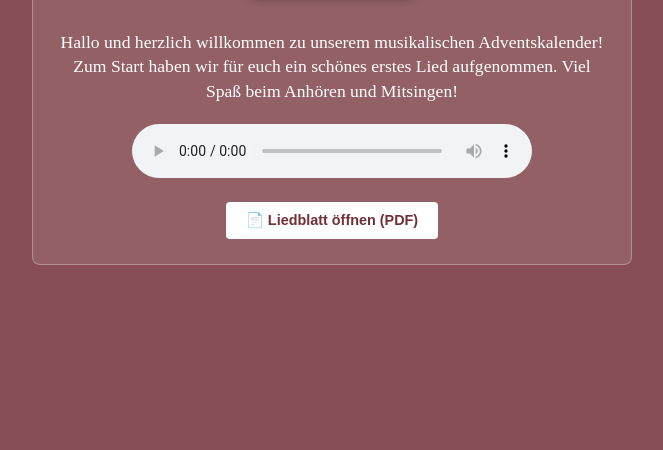
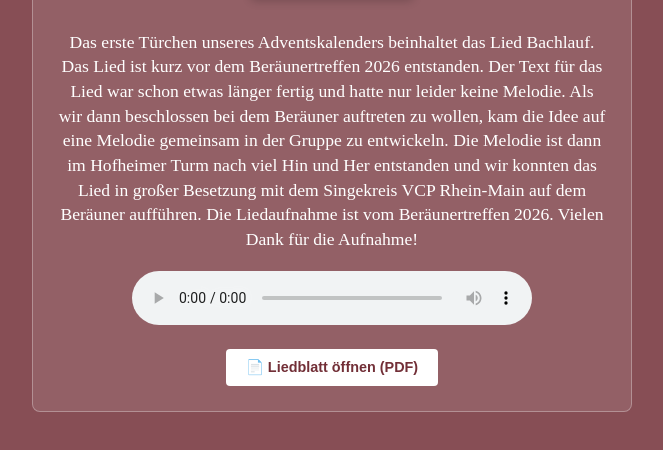
Before and after one commit to josieundfinn/josieundfinn.github.io, a plain HTML site: page index.html in a window 1280 px wide. Shown: the part 310-760 px from the top of the page, without its empty margins (308-971 px from the left). Drawn offline with Linux system fonts and the light colour scheme.

Commit message:
Update index.html

```diff
--- a/index.html
+++ b/index.html
@@ -107,7 +107,9 @@
             <!-- Bild aus dem Ordner "bilder" -->
             <img src="bilder/tag1_bild.jpg" alt="Weihnachtliches Motiv" class="door-img">
 
-            <p>Hallo und herzlich willkommen zu unserem musikalischen Adventskalender! Zum Start haben wir für euch ein schönes erstes Lied aufgenommen. Viel Spaß beim Anhören und Mitsingen!</p>
+            <p>Das erste Türchen unseres Adventskalenders beinhaltet das Lied Bachlauf. Das Lied ist kurz vor dem Beräunertreffen 2026 entstanden. Der Text für das Lied war schon etwas länger fertig und hatte nur leider keine Melodie.
+            Als wir dann beschlossen bei dem Beräuner auftreten zu wollen, kam die Idee auf eine Melodie gemeinsam in der Gruppe zu entwickeln. Die Melodie ist dann im Hofheimer Turm nach viel Hin und Her entstanden und wir konnten das Lied
+            in großer Besetzung mit dem Singekreis VCP Rhein-Main auf dem Beräuner aufführen. Die Liedaufnahme ist vom Beräunertreffen 2026. Vielen Dank für die Aufnahme!</p>
 
             <!-- Musikdatei aus dem Ordner "musik" -->
             <audio controls src="musik/tag1_bachlauf.mp3">
```
